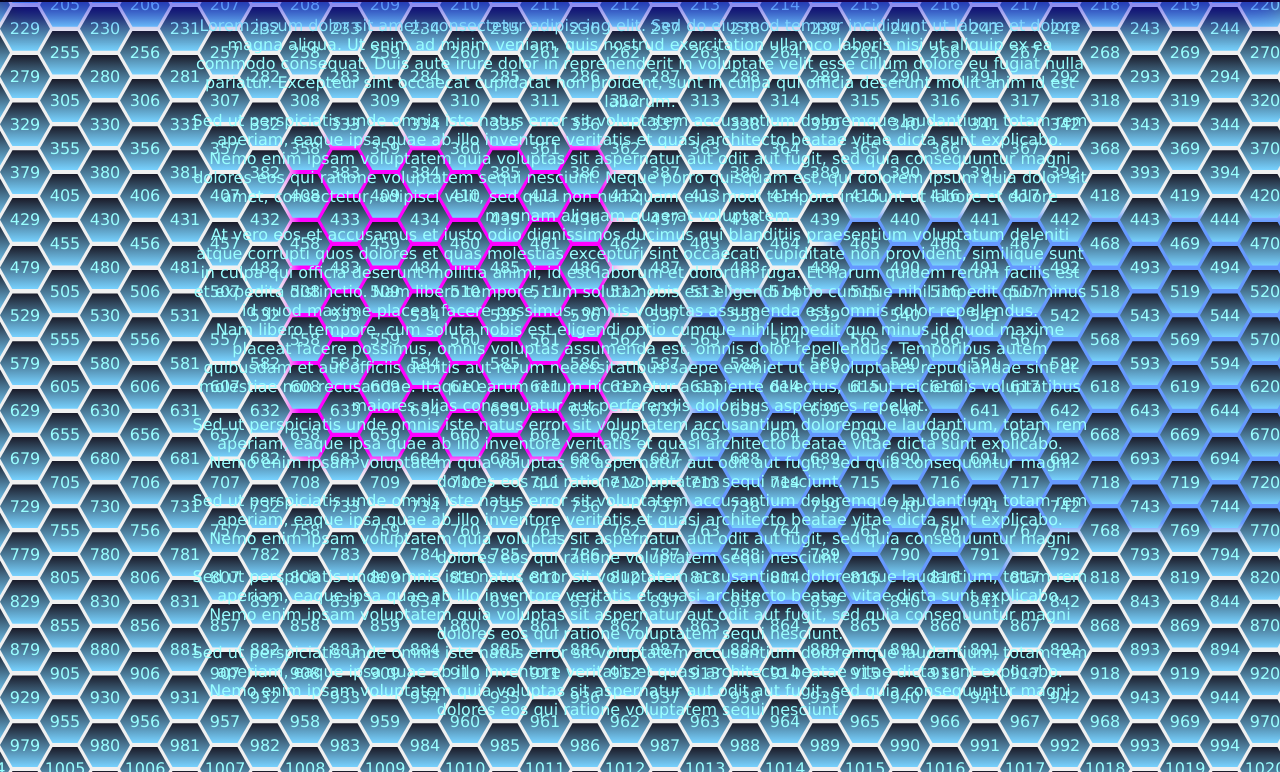
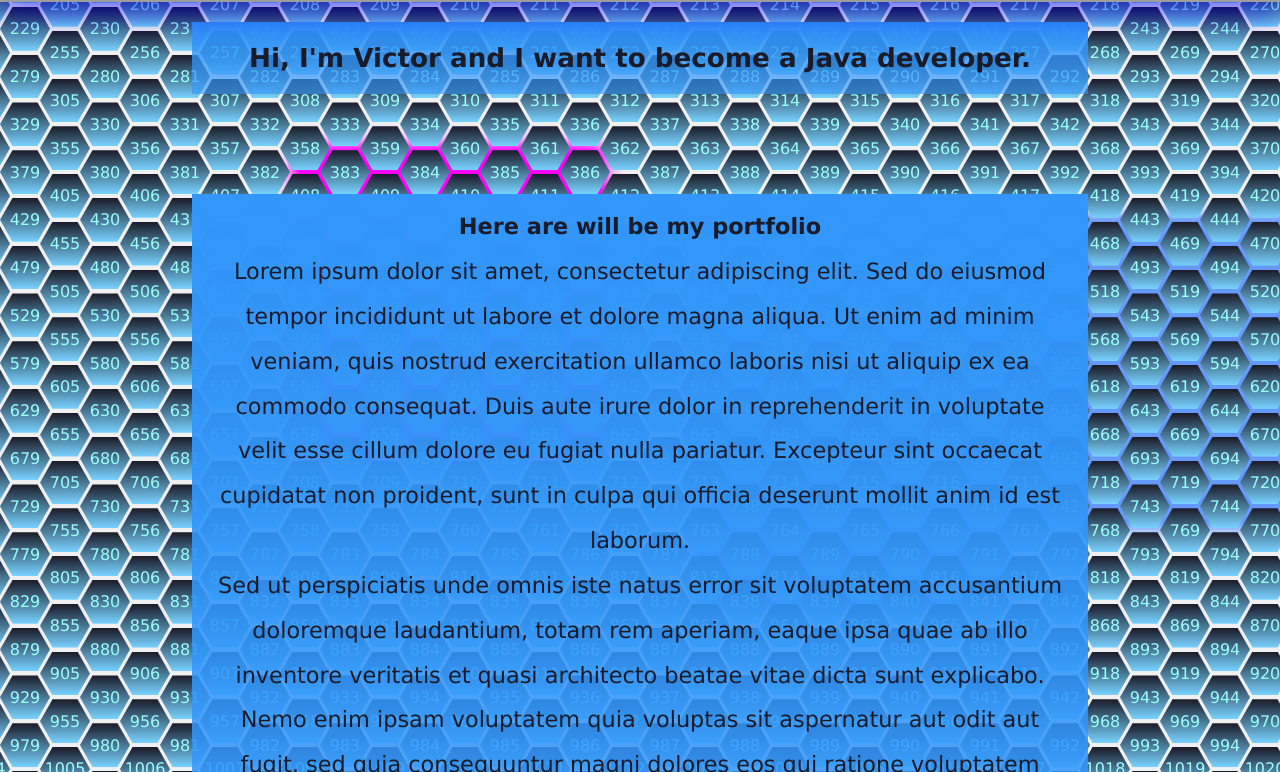
Before and after one commit to Vicktrix/Vicktrix.github.io, a plain HTML site: page index.html in a window 1280 px wide. Shown: the part 148-920 px from the top of the page. Drawn offline with Linux system fonts and the light colour scheme; grey boxes are pictures that could not be loaded.

Commit message:
add chenges

```diff
--- a/css/mycss.css
+++ b/css/mycss.css
@@ -1,6 +1,14 @@
 :root {
 	--height-of-header: 130px;
 	--header-color: #328989;
+/*	--width-of-open-navi: 15%;
+	--width-of-closed-navi: 4%;
+	--content-color: #999999;
+	--content-color: #ccddee;
+	--main-color: #77aadd;
+	--main-color: rgba(119, 170, 221, 0.6);
+	--side-color: #00a3bb;
+	--footer-height: 100px;*/
 }
  * {
 	margin: 0px;
@@ -118,16 +126,26 @@ body {
     display: flex;
     flex-direction: column;
     align-items: center;
-    padding: 50px 0;
+    /*padding: 50px 0;*/
+    padding: 120px 0;
 }
 
 .content {
     width: 70%;
     max-width: 85%;
     text-align: center;
-    margin-bottom: 50px;
+    /*margin-bottom: 50px;*/
     z-index: 25;
-    color: #99ffff;
+    /*color: #99ffff;*/
+    color: #1a1b29;
+    font-size: 1.4em;
+    line-height: 2;
+    margin: 50px 50px;
+    padding: 10px 20px;
+    /*top: -50px;*/
+
+    /*background-image: linear-gradient(to bottom, rgba(0, 130, 230, 1), rgba(0, 130, 230, 0.5));*/
+    background-image: linear-gradient(to bottom, rgba(50, 150, 250, 1), rgba(50, 150, 250, 0.6));
     pointer-events: auto;
 }
 
--- a/index.html
+++ b/index.html
@@ -21,20 +21,27 @@
         </div>
     </div>
     <div id="back-groung">
+<!--        <h1>There are some text</h1>
         <h1>There are some text</h1>
-        <h1>There are some text</h1>
-        <h1>There are some text</h1>
+        <h1>There are some text</h1>-->
     </div>
     <div class="container">
         <div class="content">
+            <h3>Hi, I'm Victor and I want to become a Java developer.</h3>
+        </div>
+        <div class="content">
+            <h4>Here are will be my portfolio</h4>
             <p>Lorem ipsum dolor sit amet, consectetur adipiscing elit. Sed do eiusmod tempor incididunt ut labore et dolore magna aliqua. Ut enim ad minim veniam, quis nostrud exercitation ullamco laboris nisi ut aliquip ex ea commodo consequat. Duis aute irure dolor in reprehenderit in voluptate velit esse cillum dolore eu fugiat nulla pariatur. Excepteur sint occaecat cupidatat non proident, sunt in culpa qui officia deserunt mollit anim id est laborum.</p>
             <p>Sed ut perspiciatis unde omnis iste natus error sit voluptatem accusantium doloremque laudantium, totam rem aperiam, eaque ipsa quae ab illo inventore veritatis et quasi architecto beatae vitae dicta sunt explicabo. Nemo enim ipsam voluptatem quia voluptas sit aspernatur aut odit aut fugit, sed quia consequuntur magni dolores eos qui ratione voluptatem sequi nesciunt. Neque porro quisquam est, qui dolorem ipsum quia dolor sit amet, consectetur, adipisci velit, sed quia non numquam eius modi tempora incidunt ut labore et dolore magnam aliquam quaerat voluptatem.</p>
             <p>At vero eos et accusamus et iusto odio dignissimos ducimus qui blanditiis praesentium voluptatum deleniti atque corrupti quos dolores et quas molestias excepturi sint occaecati cupiditate non provident, similique sunt in culpa qui officia deserunt mollitia animi, id est laborum et dolorum fuga. Et harum quidem rerum facilis est et expedita distinctio. Nam libero tempore, cum soluta nobis est eligendi optio cumque nihil impedit quo minus id quod maxime placeat facere possimus, omnis voluptas assumenda est, omnis dolor repellendus.</p>
             <p>Nam libero tempore, cum soluta nobis est eligendi optio cumque nihil impedit quo minus id quod maxime placeat facere possimus, omnis voluptas assumenda est, omnis dolor repellendus. Temporibus autem quibusdam et aut officiis debitis aut rerum necessitatibus saepe eveniet ut et voluptates repudiandae sint et molestiae non recusandae. Itaque earum rerum hic tenetur a sapiente delectus, ut aut reiciendis voluptatibus maiores alias consequatur aut perferendis doloribus asperiores repellat.</p>
             <p>Sed ut perspiciatis unde omnis iste natus error sit voluptatem accusantium doloremque laudantium, totam rem aperiam, eaque ipsa quae ab illo inventore veritatis et quasi architecto beatae vitae dicta sunt explicabo. Nemo enim ipsam voluptatem quia voluptas sit aspernatur aut odit aut fugit, sed quia consequuntur magni dolores eos qui ratione voluptatem sequi nesciunt.</p>
-            <p>Sed ut perspiciatis unde omnis iste natus error sit voluptatem accusantium doloremque laudantium, totam rem aperiam, eaque ipsa quae ab illo inventore veritatis et quasi architecto beatae vitae dicta sunt explicabo. Nemo enim ipsam voluptatem quia voluptas sit aspernatur aut odit aut fugit, sed quia consequuntur magni dolores eos qui ratione voluptatem sequi nesciunt.</p>
-            <p>Sed ut perspiciatis unde omnis iste natus error sit voluptatem accusantium doloremque laudantium, totam rem aperiam, eaque ipsa quae ab illo inventore veritatis et quasi architecto beatae vitae dicta sunt explicabo. Nemo enim ipsam voluptatem quia voluptas sit aspernatur aut odit aut fugit, sed quia consequuntur magni dolores eos qui ratione voluptatem sequi nesciunt.</p>
-            <p>Sed ut perspiciatis unde omnis iste natus error sit voluptatem accusantium doloremque laudantium, totam rem aperiam, eaque ipsa quae ab illo inventore veritatis et quasi architecto beatae vitae dicta sunt explicabo. Nemo enim ipsam voluptatem quia voluptas sit aspernatur aut odit aut fugit, sed quia consequuntur magni dolores eos qui ratione voluptatem sequi nesciunt.</p>
+        </div>
+        <div class="content">
+            <h4>Here are will be my projects</h4>
+        </div>
+        <div class="content">
+            <h4>Here are will be my contacts</h4>
         </div>
     </div>
 
```
Also changed, not shown: images/head_panorama_2.jpg (deleted).
